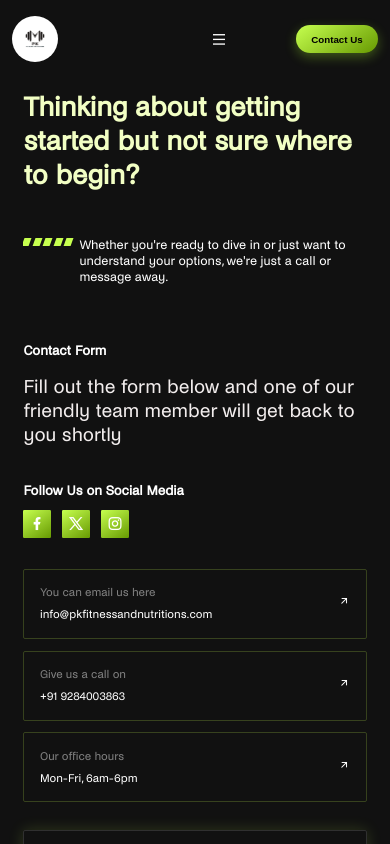
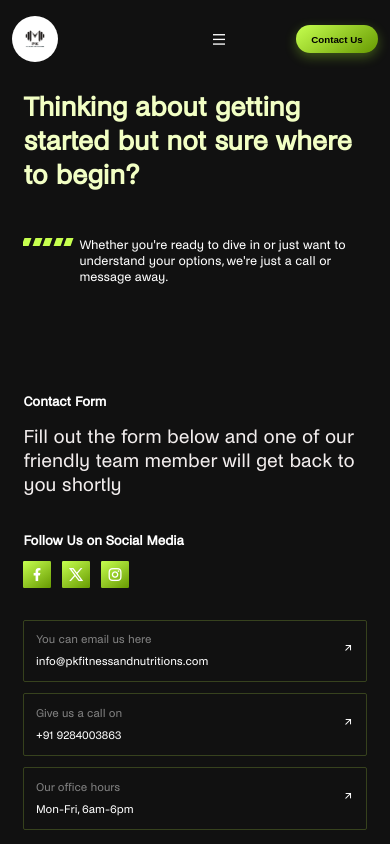
Before and after one commit to Abhishek-Yadav17/PkFitness, a Next.js app: page /contact in a window 390 px wide. Built offline with nearby package versions, Linux system fonts and the light colour scheme.

Commit message:
contact page styles changed

```diff
--- a/components/ContactUs.js
+++ b/components/ContactUs.js
@@ -114,7 +114,7 @@ export default function ContactUs() {
                 <div><i className="ri-facebook-fill"></i></div>
                 <div><i className="ri-twitter-x-line"></i></div>
                 <div onClick={() => window.open('https://www.instagram.com/pkfitnessandnutritions?igsh=MTN1Z2c4NGRrMGh2NQ%3D%3D&utm_source=qr', '_blank')}
-                  style = {{ cursor: 'pointer' }}><i className="ri-instagram-line"></i></div>
+                  style={{ cursor: 'pointer' }}><i className="ri-instagram-line"></i></div>
               </div>
             </div>
             <div className={styles.formLeftBottom}>
--- a/styles/ContactUs.module.scss
+++ b/styles/ContactUs.module.scss
@@ -12,6 +12,10 @@
     flex-direction: column;
     align-items: flex-start;
     padding: 3vw 6vw;
+
+    @media (max-width: 768px) {
+        padding-bottom: 30vw;
+      }
 
     >h1 {
       font-size: 3.5vw;
@@ -39,7 +43,7 @@
         @media (max-width: 768px) {
           font-size: 3.3vw;
           width: 100%;
-          margin-bottom: 6vw;
+          margin-bottom: 20vw;
           line-height: 4vw;
         }
       }
@@ -58,7 +62,6 @@
         }
       }
     }
-  }
 
     .contactForm {
       height: 90vh;
@@ -73,7 +76,7 @@
       @media (max-width: 768px) {
         flex-direction: column;
         border: none;
-      gap: 7vw;
+        gap: 15vw;
         margin-top: 20vw;
         padding-bottom: 20vw;
       }
@@ -191,7 +194,7 @@
             background-color: transparent;
 
             @media (max-width: 768px) {
-            padding: 4vw;
+              padding: 3vw;
             }
 
             p {
@@ -345,6 +348,6 @@
           }
         }
       }
-
     }
   }
+}
```
Lines whose indentation alone changed are shown as unchanged.
